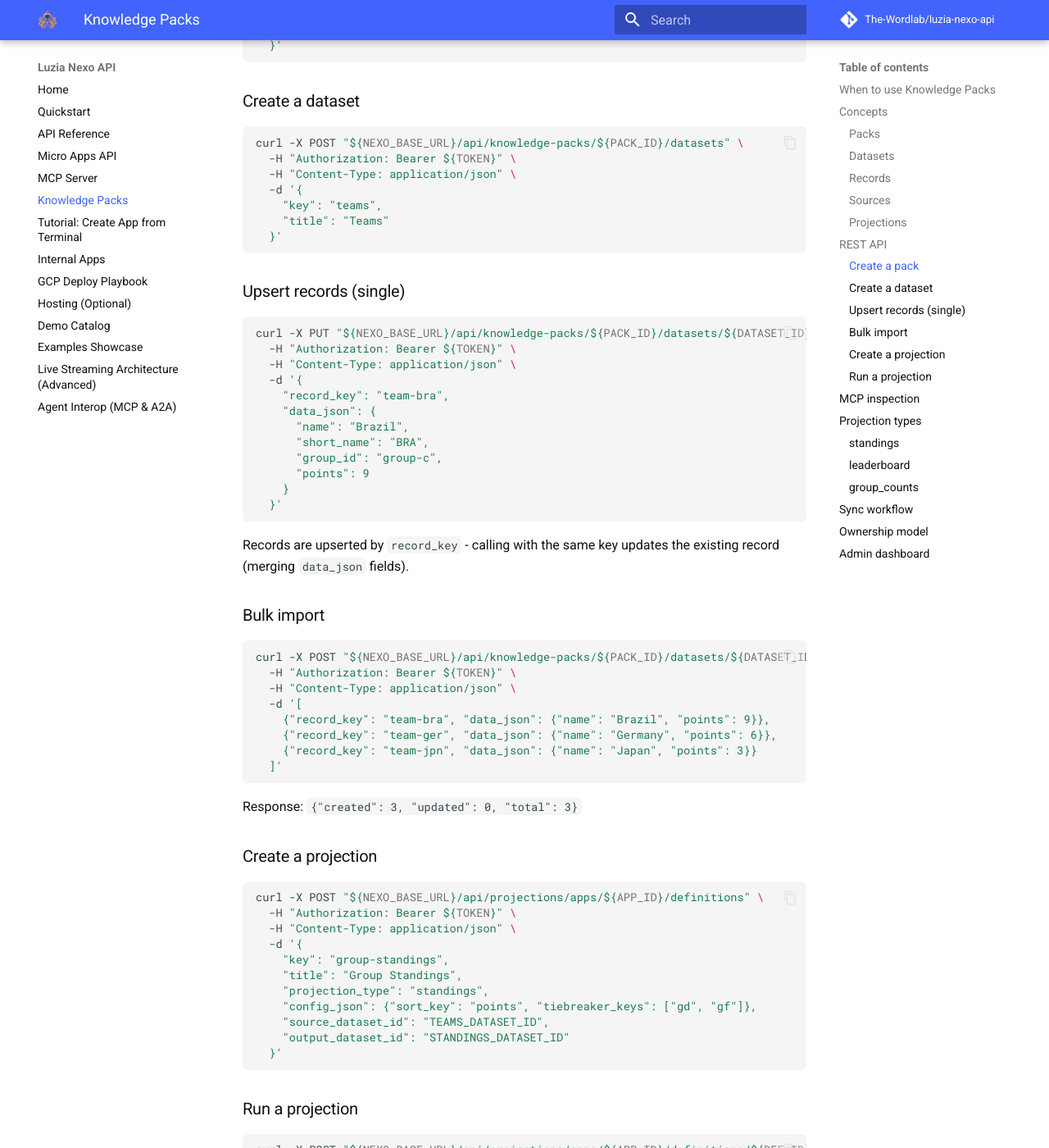
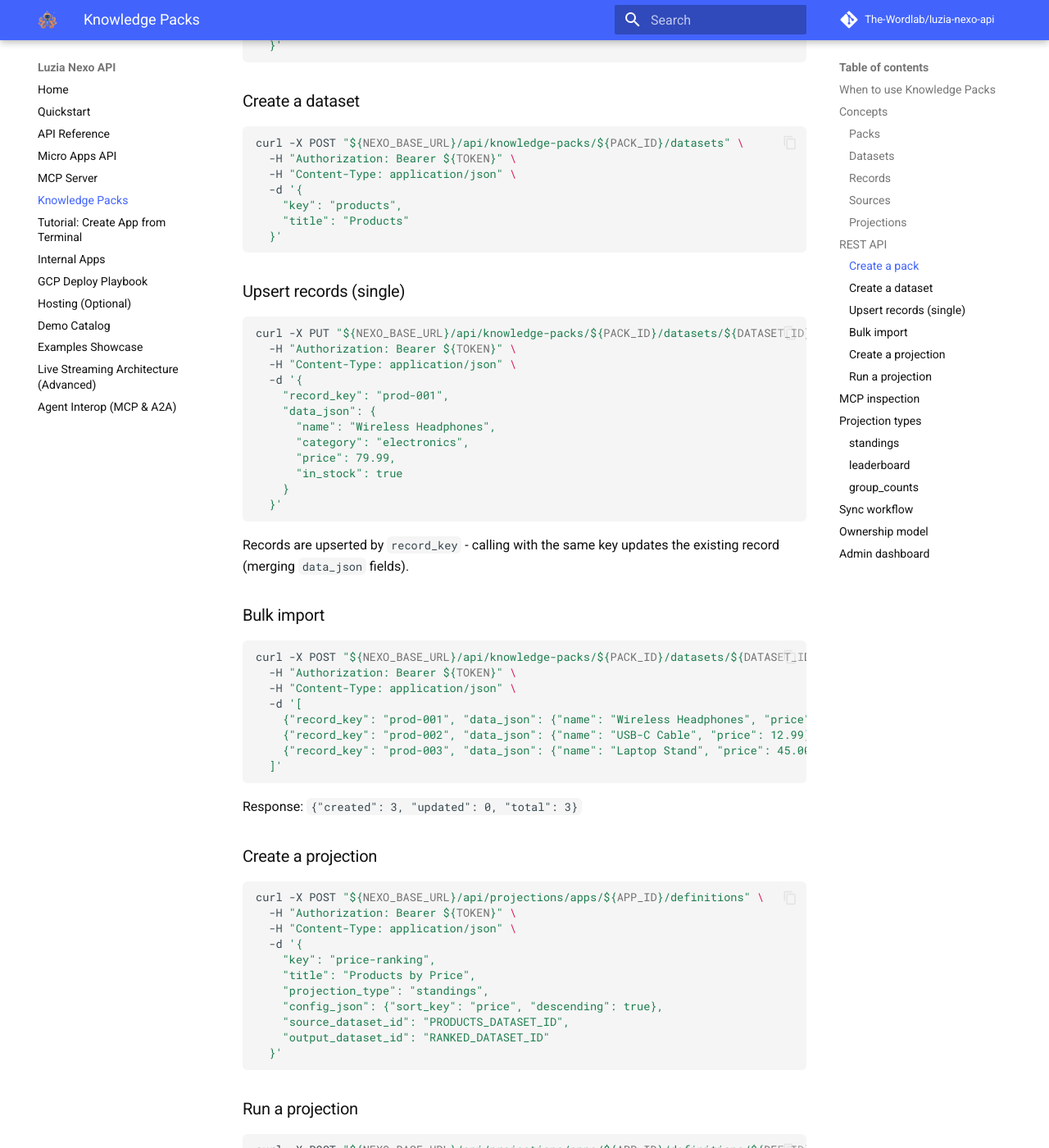
Before and after one commit to The-Wordlab/luzia-nexo-api, an MkDocs documentation site: the page built from docs/knowledge-packs.md, in a window 1280 px wide and 1400 px high, scrolled down 1891 px. Shown: the whole window at 82% size. Built offline with MkDocs 1.6.1 and Material for MkDocs 9.7.7, drawn with Linux system fonts in a browser that asks for light colours; comment, search, counter and statistics services are not loaded; some of the changed text lies outside the part shown.

Commit message:
fix: replace World Cup examples with generic product catalog examples
World Cup-specific references belong in worldcup-server, not in the
generic platform docs. All REST examples now use product catalog data.

Co-Authored-By: Claude Opus 4.6 (1M context) <noreply@anthropic.com>

````diff
--- a/docs/knowledge-packs.md
+++ b/docs/knowledge-packs.md
@@ -7,8 +7,8 @@ derived outputs like standings, leaderboards, and group aggregations.
 
 Use Knowledge Packs when your app needs:
 
-- **Reference datasets** that don't change with every user action (team rosters,
-  product catalogs, fixture schedules, scoring configs)
+- **Reference datasets** that don't change with every user action (product
+  catalogs, menu items, employee directories, pricing tiers)
 - **Derived outputs** computed deterministically from reference + operational data
   (standings tables, leaderboard rankings, group counts)
 - **Sync tracking** so you know when reference data was last updated and whether
@@ -33,8 +33,8 @@ A Knowledge Pack is a named container of reference data attached to an app.
 
 ### Datasets
 
-Each pack contains one or more datasets - logical collections like "teams",
-"fixtures", or "scoring_configs".
+Each pack contains one or more datasets - logical collections like "products",
+"categories", or "pricing_tiers".
 
 ### Records
 
@@ -83,8 +83,8 @@ curl -X POST "${NEXO_BASE_URL}/api/knowledge-packs/${PACK_ID}/datasets" \
   -H "Authorization: Bearer ${TOKEN}" \
   -H "Content-Type: application/json" \
   -d '{
-    "key": "teams",
-    "title": "Teams"
+    "key": "products",
+    "title": "Products"
   }'
 ```
 
@@ -95,12 +95,12 @@ curl -X PUT "${NEXO_BASE_URL}/api/knowledge-packs/${PACK_ID}/datasets/${DATASET_
   -H "Authorization: Bearer ${TOKEN}" \
   -H "Content-Type: application/json" \
   -d '{
-    "record_key": "team-bra",
+    "record_key": "prod-001",
     "data_json": {
-      "name": "Brazil",
-      "short_name": "BRA",
-      "group_id": "group-c",
-      "points": 9
+      "name": "Wireless Headphones",
+      "category": "electronics",
+      "price": 79.99,
+      "in_stock": true
     }
   }'
 ```
@@ -115,9 +115,9 @@ curl -X POST "${NEXO_BASE_URL}/api/knowledge-packs/${PACK_ID}/datasets/${DATASET
   -H "Authorization: Bearer ${TOKEN}" \
   -H "Content-Type: application/json" \
   -d '[
-    {"record_key": "team-bra", "data_json": {"name": "Brazil", "points": 9}},
-    {"record_key": "team-ger", "data_json": {"name": "Germany", "points": 6}},
-    {"record_key": "team-jpn", "data_json": {"name": "Japan", "points": 3}}
+    {"record_key": "prod-001", "data_json": {"name": "Wireless Headphones", "price": 79.99}},
+    {"record_key": "prod-002", "data_json": {"name": "USB-C Cable", "price": 12.99}},
+    {"record_key": "prod-003", "data_json": {"name": "Laptop Stand", "price": 45.00}}
   ]'
 ```
 
@@ -130,12 +130,12 @@ curl -X POST "${NEXO_BASE_URL}/api/projections/apps/${APP_ID}/definitions" \
   -H "Authorization: Bearer ${TOKEN}" \
   -H "Content-Type: application/json" \
   -d '{
-    "key": "group-standings",
-    "title": "Group Standings",
+    "key": "price-ranking",
+    "title": "Products by Price",
     "projection_type": "standings",
-    "config_json": {"sort_key": "points", "tiebreaker_keys": ["gd", "gf"]},
-    "source_dataset_id": "TEAMS_DATASET_ID",
-    "output_dataset_id": "STANDINGS_DATASET_ID"
+    "config_json": {"sort_key": "price", "descending": true},
+    "source_dataset_id": "PRODUCTS_DATASET_ID",
+    "output_dataset_id": "RANKED_DATASET_ID"
   }'
 ```
 
````
Also changed, not shown: other parts of docs/knowledge-packs.md (+2 -2 lines).
